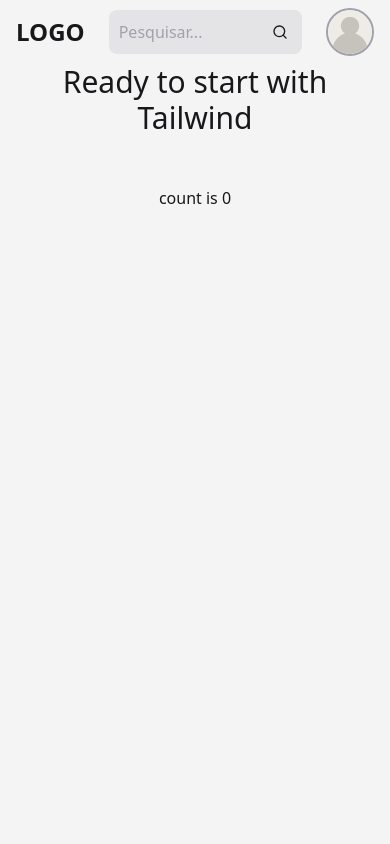
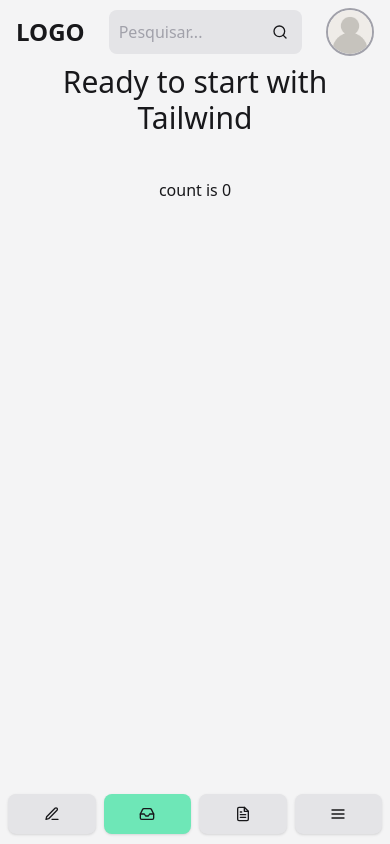
Before and after one commit to PhabloC/Project_Tailwind, a React (Vite) app: page / in a window 390 px wide. Built offline with nearby package versions, Linux system fonts and the light colour scheme.

Commit message:
adiciona componente Bottombar e refatora layout do App para incluir o novo componente

```diff
--- a/src/App.jsx
+++ b/src/App.jsx
@@ -2,6 +2,7 @@ import { useState } from "react";
 import Header from "./components/Header";
 import Container from "./components/Container";
 import Sidebar from "./components/Sidebar";
+import Bottombar from "./components/Bottombar";
 
 function App() {
   const [count, setCount] = useState(0);
@@ -12,7 +13,10 @@ function App() {
       <Container>
         <div className="flex flex-col md:flex-row gap-2 xl:gap-4 h-full relative">
           <Sidebar />
-          <h1 className="text-3xl text-center">Ready to start with Tailwind</h1>
+          <div className="h-full">
+            <h1 className="text-3xl text-center">
+              Ready to start with Tailwind
+            </h1>
             <button
               className="block w-fit mx-auto my-8 px-4 py-2 rounded-lg border-transparent hover:border-cyan-500 border-2 transition-colors"
               onClick={() => setCount(count + 1)}
@@ -20,6 +24,8 @@ function App() {
               count is {count}
             </button>
           </div>
+          <Bottombar />
+        </div>
       </Container>
     </>
   );
--- /dev/null
+++ b/src/components/Bottombar/Button.jsx
@@ -0,0 +1,15 @@
+export default function Button({ active, onClick, children }) {
+  return (
+    <button
+      className={`flex-1 p-2 mb-0.5 rounded-lg shadow text-gray-900 dark:text-gray-50
+  ${
+    active
+      ? "bg-primary-300 dark:bg-primary-600"
+      : "bg-gray-200 dark:bg-gray-900"
+  }`}
+      onClick={onClick}
+    >
+      {children}
+    </button>
+  );
+}
--- /dev/null
+++ b/src/components/Bottombar/index.jsx
@@ -0,0 +1,67 @@
+import { useState } from "react";
+import {
+  FiAlertOctagon,
+  FiArchive,
+  FiEdit3,
+  FiFileText,
+  FiInbox,
+  FiMenu,
+  FiTrash2,
+  FiX,
+} from "react-icons/fi";
+import Button from "./Button";
+
+const inlineIcon = "inline mb-1 sm:mr-2";
+const smOnlyText = "hidden sm:inline";
+
+export default function Bottombar() {
+  const [isMenuOpen, setIsMenuOpen] = useState(false);
+
+  return (
+    <div className="w-full flex gap-2 item-center relative md:hidden">
+      <Button>
+        <FiEdit3 className={inlineIcon} />
+        <span className={smOnlyText}>Escrever</span>
+      </Button>
+      <Button active>
+        <FiInbox className={inlineIcon} />
+        <span className={smOnlyText}>Caixa de entrada</span>
+      </Button>
+      <Button>
+        <FiFileText className={inlineIcon} />
+        <span className={smOnlyText}>Rascunhos</span>
+      </Button>
+      <Button onClick={() => setIsMenuOpen((state) => !state)}>
+        {isMenuOpen ? (
+          <>
+            <FiX className={inlineIcon} />
+            <span className={smOnlyText}>Fechar</span>
+          </>
+        ) : (
+          <>
+            <FiMenu className={inlineIcon} />
+            <span className={smOnlyText}>Mais</span>
+          </>
+        )}
+      </Button>
+      <div
+        className={`${isMenuOpen ? "absolute" : "hidden"}
+
+      right-0 bottom-12 flex flex-col gap-2 w-40`}
+      >
+        <Button>
+          <FiArchive className="inline mr-2 mb-1" />
+          Arquivados
+        </Button>
+        <Button>
+          <FiAlertOctagon className="inline mr-2 mb-1" />
+          Spam
+        </Button>
+        <Button>
+          <FiTrash2 className="inline mr-2 mb-1" />
+          Lixeira
+        </Button>
+      </div>
+    </div>
+  );
+}
```
Lines whose indentation alone changed are shown as unchanged.
